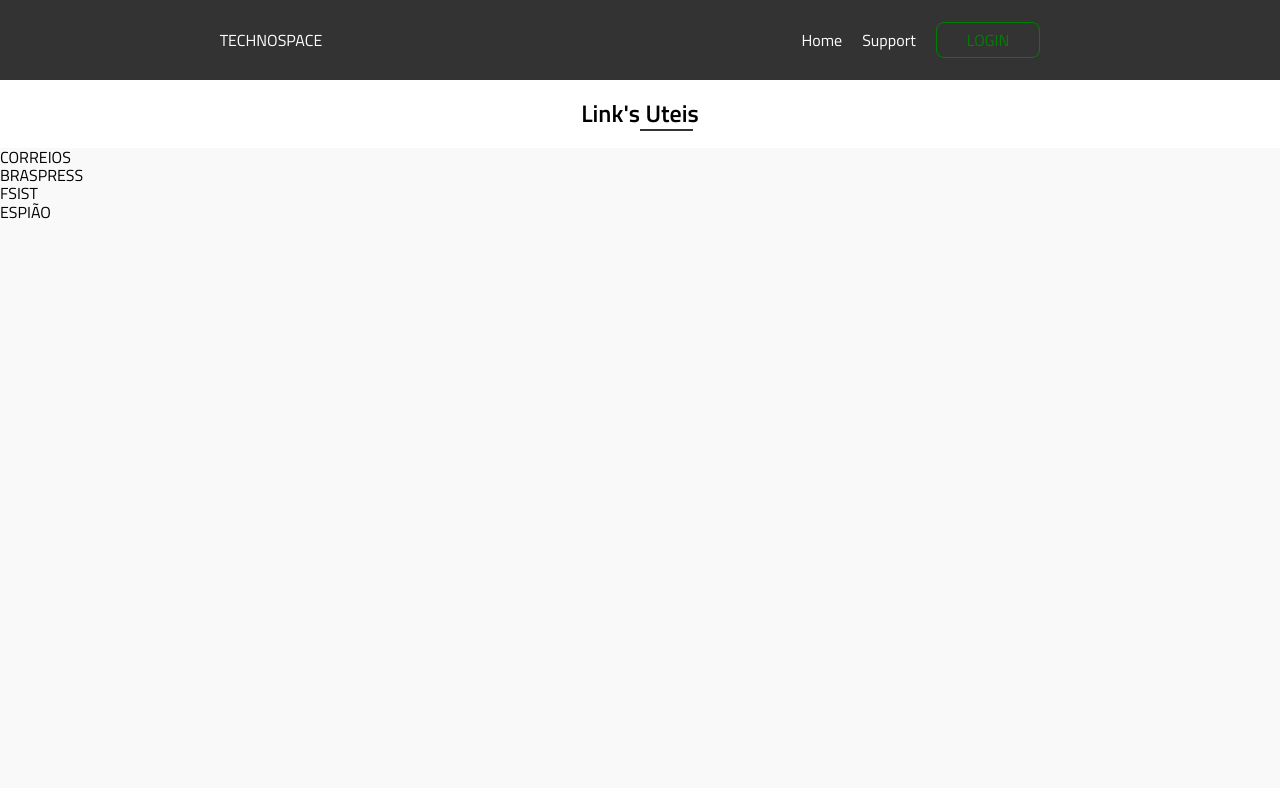
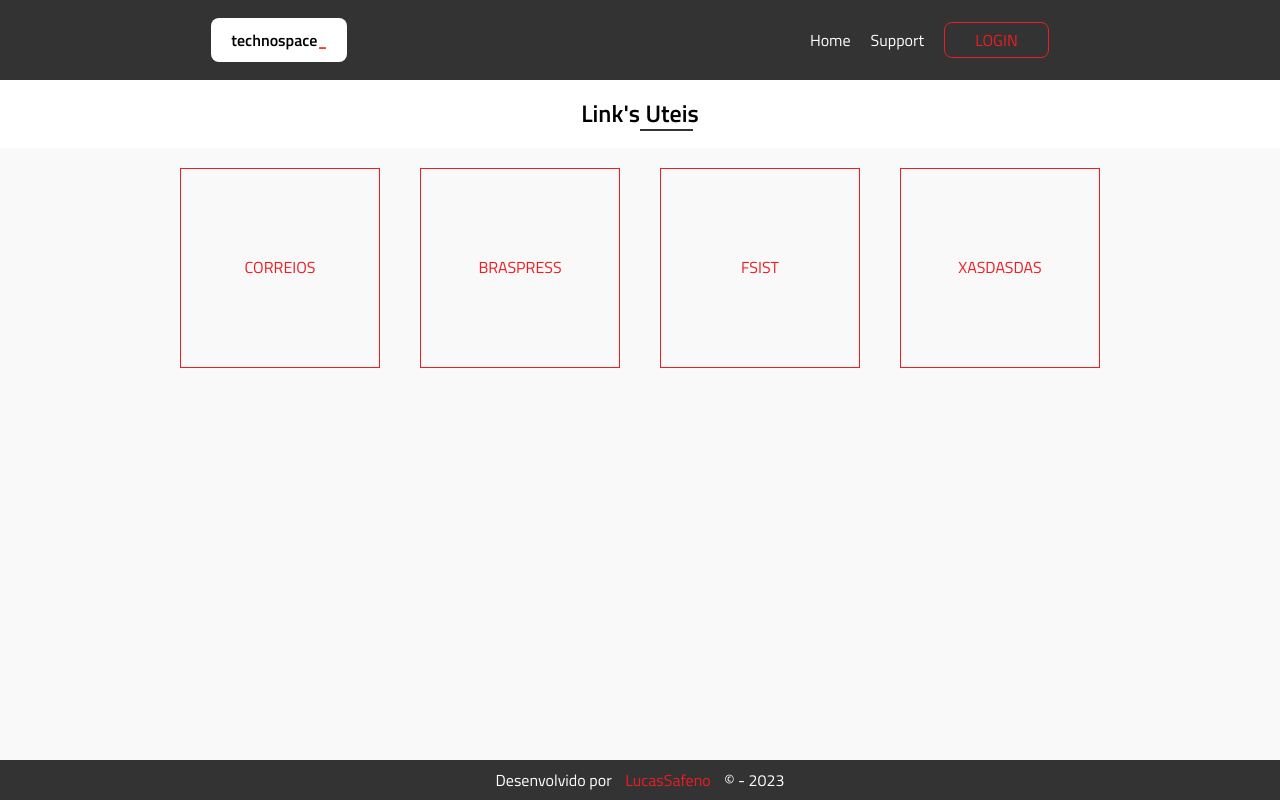
Before and after one commit to LucasSafeno/rmasystem, a PHP site: page / in a window 1280 px wide. Run offline with PHP 8.4, Linux system fonts and the light colour scheme.

Commit message:
Fix footer

```diff
--- a/cadastro_cnpj/assets/css/style.css
+++ b/cadastro_cnpj/assets/css/style.css
@@ -11,6 +11,7 @@ a{
 ul{
     list-style: none ;
 }
+
 .main-title{
     position: relative;
     display: inline;
@@ -24,7 +25,9 @@ ul{
     bottom: 0;
     left: 50%;
 }
-
+.underRed{
+    color: red;
+}
 /*HEADER*/
     /* NAV */
 header{
@@ -36,8 +39,11 @@ header{
     align-items: center;
 }
 header .logo a{
-    color: white;
-    text-transform: uppercase;
+    background-color: white;
+    border-radius: 8px;
+    padding: 10px 20px;
+    color: black;
+    font-weight: bold;
 }
 nav .container ul{
     width: 100%;
@@ -52,7 +58,7 @@ nav .container ul li a{
 }
 
 nav .container ul li a:hover{
-    border-color: white;
+    border-color: #EE1D24;
 }
 
 nav .container ul li a.login-btn{
@@ -60,15 +66,15 @@ nav .container ul li a.login-btn{
     height: 30px;
     padding: 5px 30px;
     background: transparent;
-    color: green;
-    border: 1px solid green;
+    color: #EE1D24;
+    border: 1px solid #EE1D24;
     border-radius: 8px;
     transition: .5s;
 }
 
 nav .container ul li a.login-btn:hover{
     background: white;
-    color: black;
+    color: #EE1D24;
     border: 1px solid black;
 }
 
@@ -84,4 +90,47 @@ nav .container ul li a.login-btn:hover{
     width: 100%;
     height: 80vh;
     background: #F9F9F9;
+    display: flex;
+    justify-content: center;
 }
+
+.box-links .box-link{
+    width: 200px;
+    height: 200px;
+    border: 1px solid #EE1D24;
+    margin: 20px;
+    padding: 30px;
+    display: flex;
+    justify-content: center;
+    align-items: center;
+}
+
+.box-links .box-link a{
+    color: #EE1D24
+}
+.box-links .box-link a:hover{
+    font-weight: bold;
+}
+
+/*FOOTER*/
+footer {
+    width: 100%;
+    height: 30px;
+    background-color: #333;
+    position: fixed;
+    bottom: 0;
+    display: flex;
+    justify-content: center;
+    align-items: center;
+    color: white;
+    padding: 20px 0;
+    font-size: 16px;
+}
+footer a {
+    color: #EE1D24;
+    font-size: 16px;
+    margin: 10px;
+}
+footer a:hover{
+    color: red;
+}
--- a/cadastro_cnpj/index.html
+++ b/cadastro_cnpj/index.html
@@ -23,7 +23,7 @@
     <header>
 
         <div class="logo">
-            <a href="#">TechnoSpace</a>
+            <a href="#">technospace<span class="underRed">_</span></a>
         </div>
 
 
@@ -54,27 +54,37 @@
 
             <div class="box-links">
                 <div class="box-link">
-                    CORREIOS
+                    <a href="#">
+                        CORREIOS
+                    </a>
                 </div>
 
                 <div class="box-link">
-                    BRASPRESS
+                    <a href="#">
+                        BRASPRESS
+                    </a>
                 </div>
 
                 <div class="box-link">
-                    FSIST
+                    <a href="#">
+                        FSIST
+                    </a>
                 </div>
 
                 <div class="box-link">
-                    ESPIÃO
+                    <a href="#">
+                        XASDASDAS
+                    </a>
                 </div>
             </div>
 
 
         </div>
+    </main>
 
-
-    </main>
+    <footer>
+        <p>Desenvolvido por <a href="https://www.github.com/lucassafeno" target="_BLANK">LucasSafeno</a> &copy;  - 2023</p>
+    </footer>
 
 
 </body>
```
